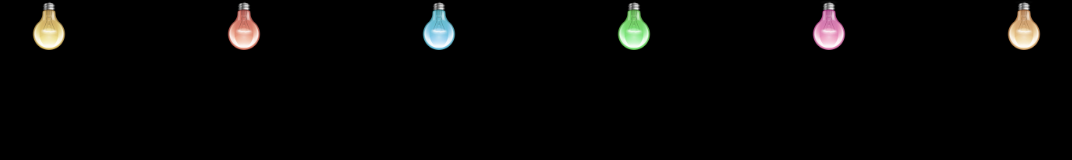
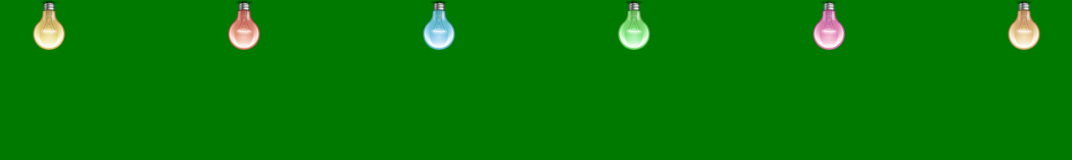
Before and after one commit to Oryxuz/Oryxuz.github.io, a website: page index.html in a window 1280 px wide. Both pictures are taken after a click on the button "LÊN ĐÈN". Shown: the whole page, without its empty margins (104-1176 px from the left). Drawn offline with nearby package versions, Linux system fonts and the light colour scheme.

Commit message:
Update stylesheet.css

```diff
--- a/stylesheet.css
+++ b/stylesheet.css
@@ -12,7 +12,7 @@ body {
 	display: none;
 }
 .peach {
-	background-color: ##00d800;
+	background-color: #00D800;
 
 }
 .peach-after {
```
